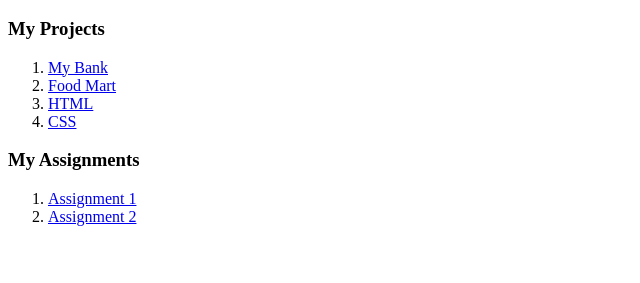
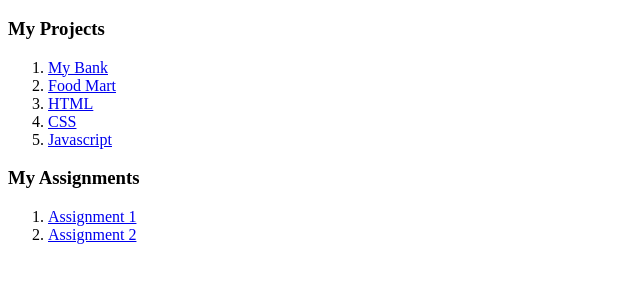
Before and after one commit to Aryan100604/Aryan100604.github.io, a plain HTML site: page index.html in a window 1280 px wide. Shown: the part 109-392 px from the top of the page, without its empty margins (0-640 px from the left). Drawn offline with Linux system fonts and the light colour scheme.

Commit message:
Javascript link was updated

```diff
--- a/index.html
+++ b/index.html
@@ -14,6 +14,7 @@
       <li><a href="p2/index.html">Food Mart</a></li>
       <li><a href="/HTML/index.html">HTML</a></li>
       <li><a href="CSS/index.html">CSS</a></li>
+      <li><a href="JS/index.html">Javascript</a></li>
     </ol>
     <h3>My Assignments</h3>
     <ol>
```
